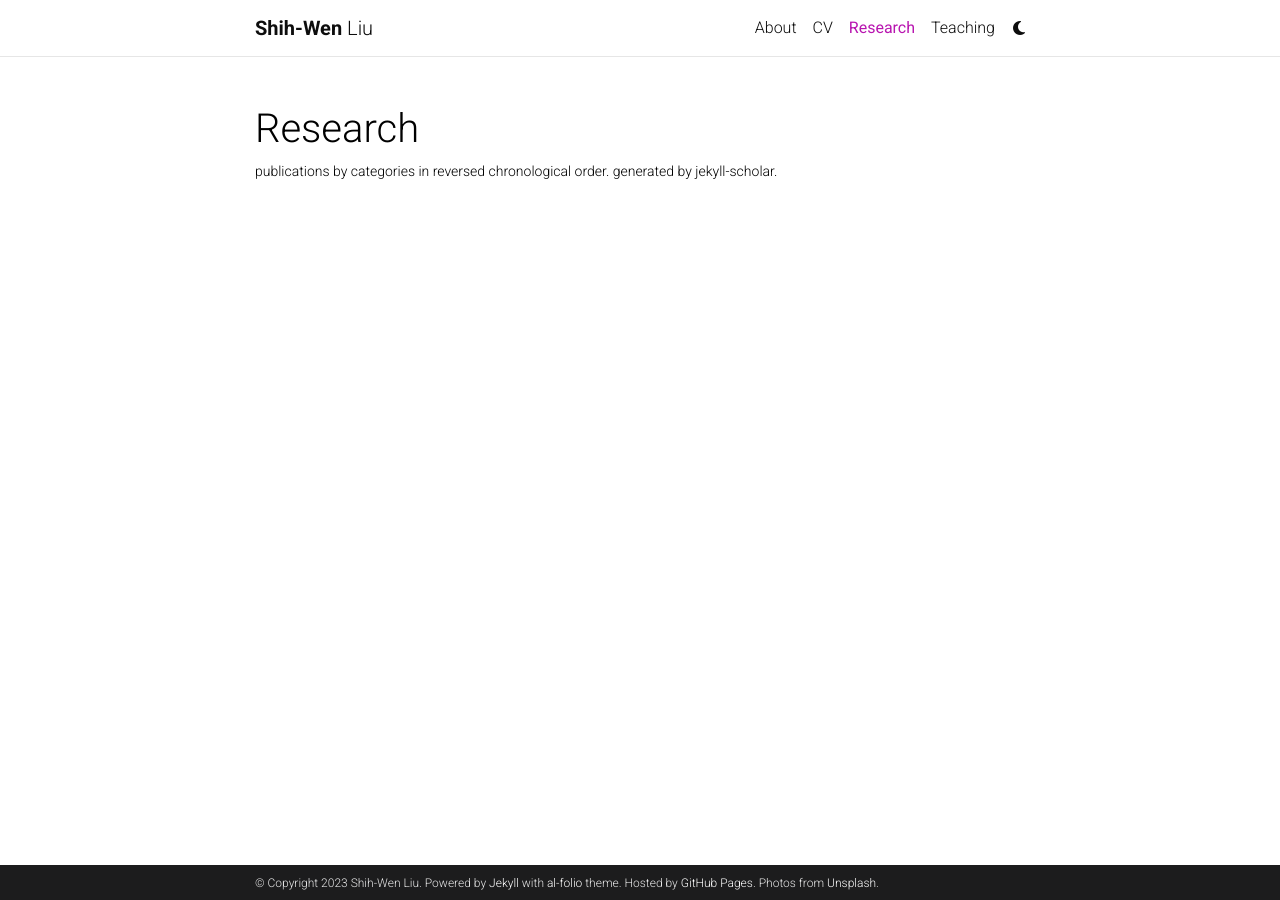
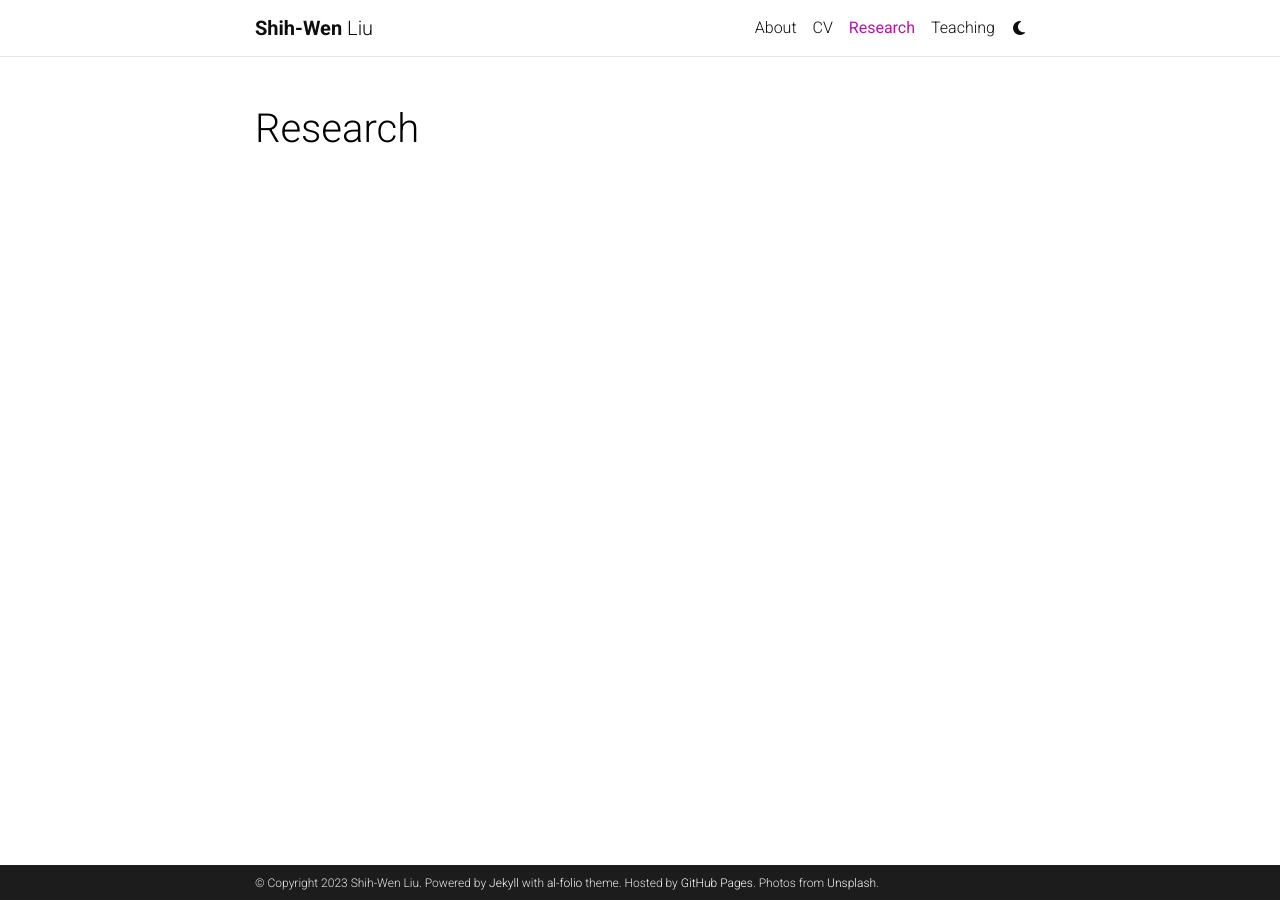
Before and after one commit to shihwenliu/shihwenliu.github.io, a Jekyll site: the page built from _pages/publications.md, in a window 1280 px wide. Built offline with Jekyll 4.4.1, drawn with Linux system fonts in a browser that asks for light colours; comment, search, counter and statistics services are not loaded; a style sheet for code colours, icons or effects is not loaded.

Commit message:
comment out pub

```diff
--- a/_pages/publications.md
+++ b/_pages/publications.md
@@ -2,13 +2,13 @@
 layout: page
 permalink: /research/
 title: Research
-description: publications by categories in reversed chronological order. generated by jekyll-scholar.
+description:
 nav: true
 nav_order: 3
 ---
 <!-- _pages/publications.md -->
-<div class="publications">
+<!--<div class="publications">-->
 
 <!--{% bibliography -f {{ site.scholar.bibliography }} %}-->
 
-</div>
+<!--</div>-->
```
